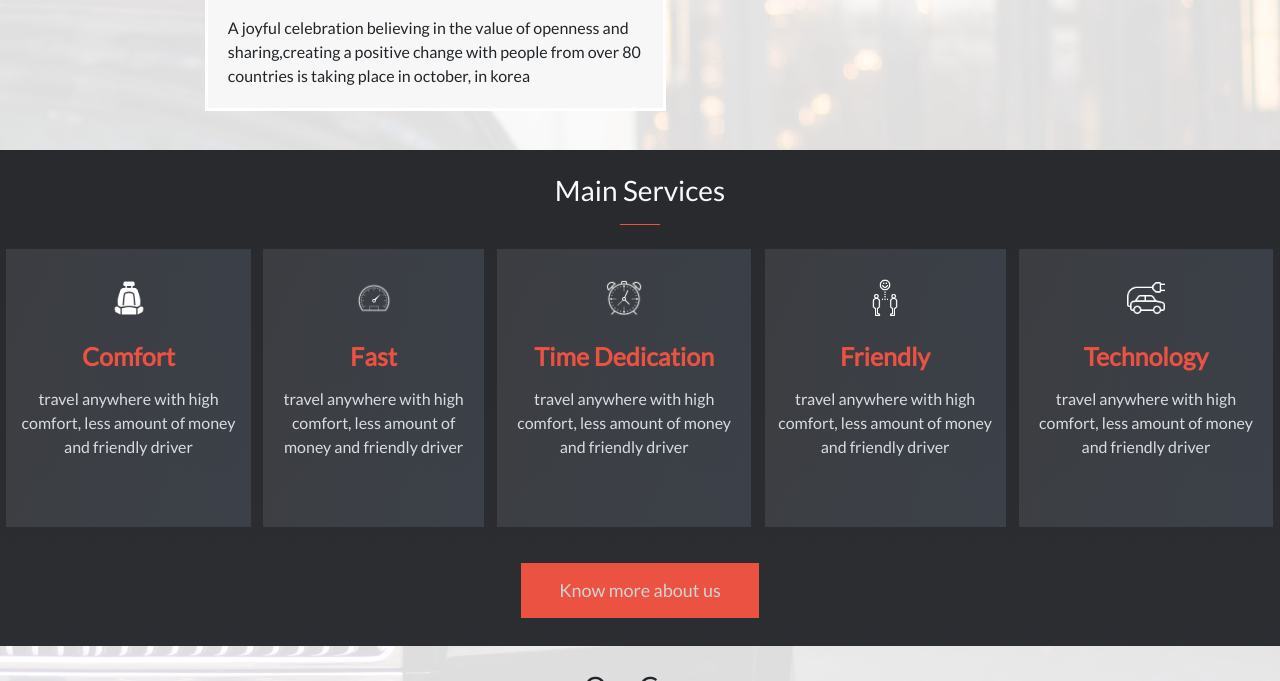
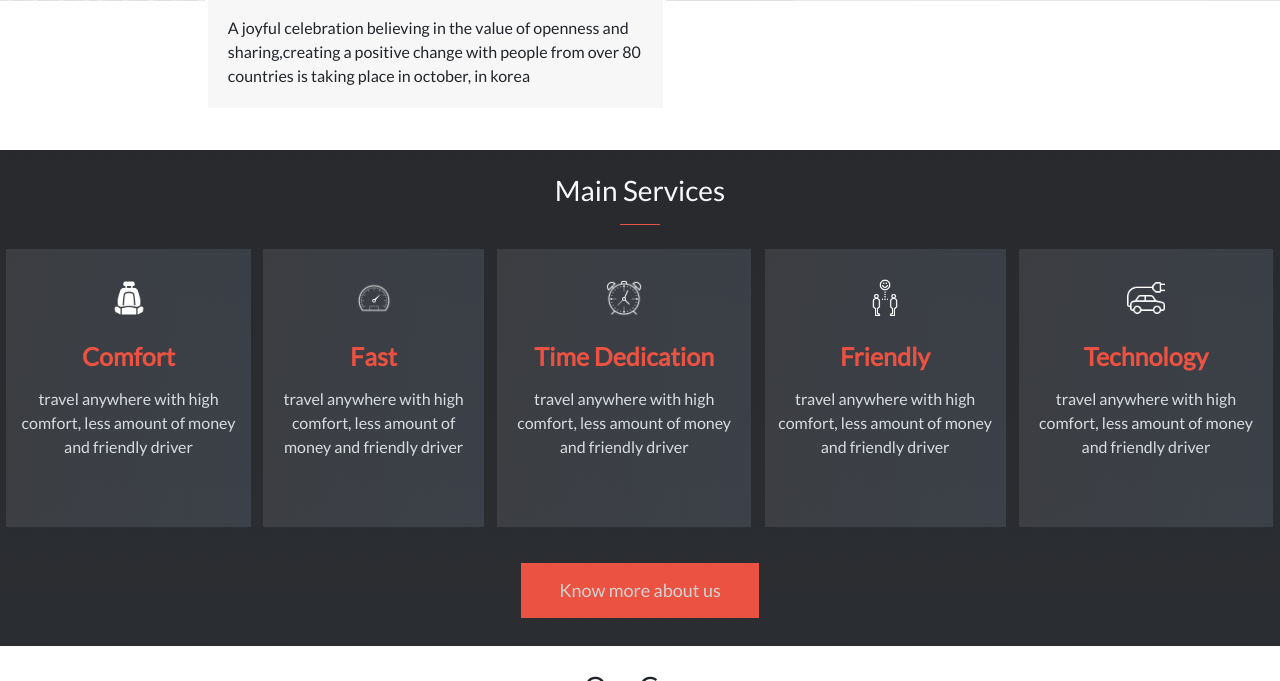
Before and after one commit to KareemWilson/CarRento, a website with bundled scripts: page index.html in a window 1280 px wide. Shown: the part 619-1300 px from the top of the page. Built offline with nearby package versions, Linux system fonts and the light colour scheme; files whose address does not match are found by name.

Commit message:
Adjust Background

```diff
--- a/styles/general/_body.scss
+++ b/styles/general/_body.scss
@@ -10,8 +10,9 @@ body {
       background-size: cover;
       z-index: -1;
       opacity: 0.13;
-      height: auto;
+      height: 100%;
       width: 100%;
-      top: -100px;
+      top: -180px;
+      object-fit: cover;
     }
   }
```
Also changed, not shown: styles/style.css, 1 other file.
